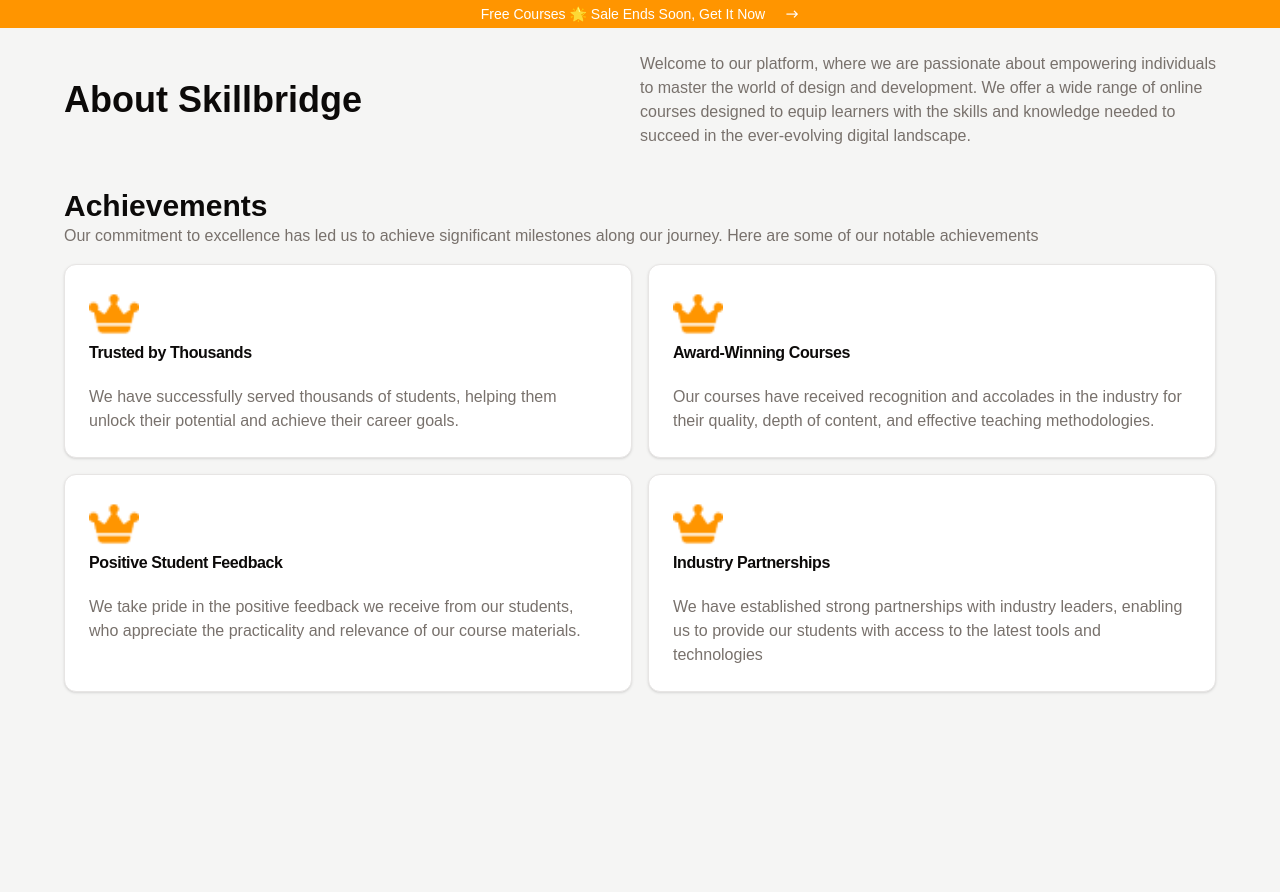
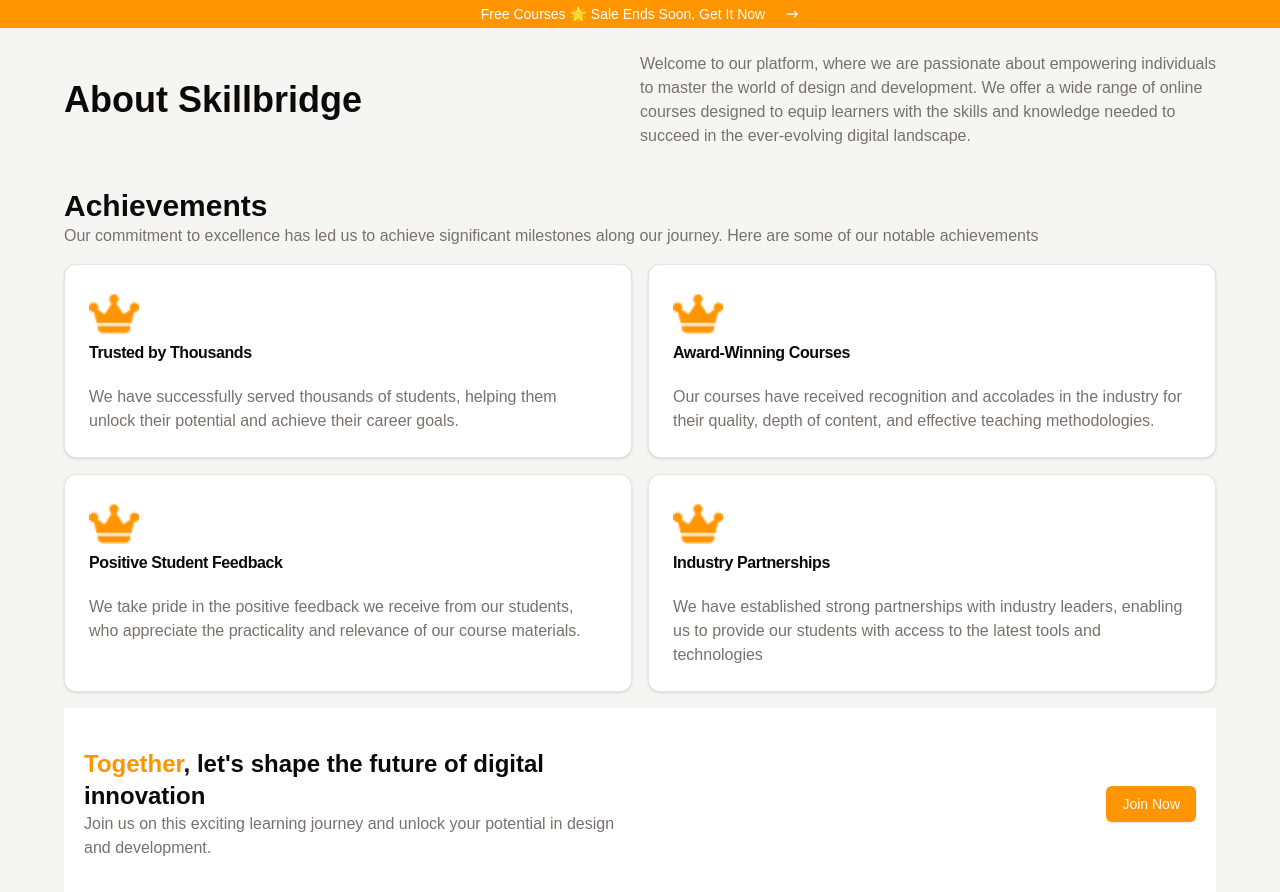
Before and after one commit to kasahun-welela/e-learning, a Next.js app: page /about in a window 1280 px wide. Shown: the top 892 px of the page. Before the commit the page ends 800 px from the top, so only its background shows below. Built offline with nearby package versions, Linux system fonts and the light colour scheme.

Commit message:
update content

```diff
--- a/app/about/page.tsx
+++ b/app/about/page.tsx
@@ -1,3 +1,4 @@
+import { Button } from "@/components/ui/button";
 import { Card, CardContent, CardHeader, CardTitle } from "@/components/ui/card";
 import Image from "next/image";
 
@@ -65,6 +66,19 @@
           </Card>
         ))}
       </div>
+      <div className="my-4 md:flex justify-between items-center bg-white py-10 px-5">
+        <div className="my-3 md:my-0 md:max-w-[50%]">
+          <h1 className="font-semibold text-2xl">
+            <span className="text-primary">Together</span>, let's shape the
+            future of digital innovation
+          </h1>
+          <p className="text-sm md:text-base text-muted-foreground ">
+            Join us on this exciting learning journey and unlock your potential
+            in design and development.
+          </p>
+        </div>
+        <Button>Join Now</Button>
+      </div>
     </div>
   );
 }
```
